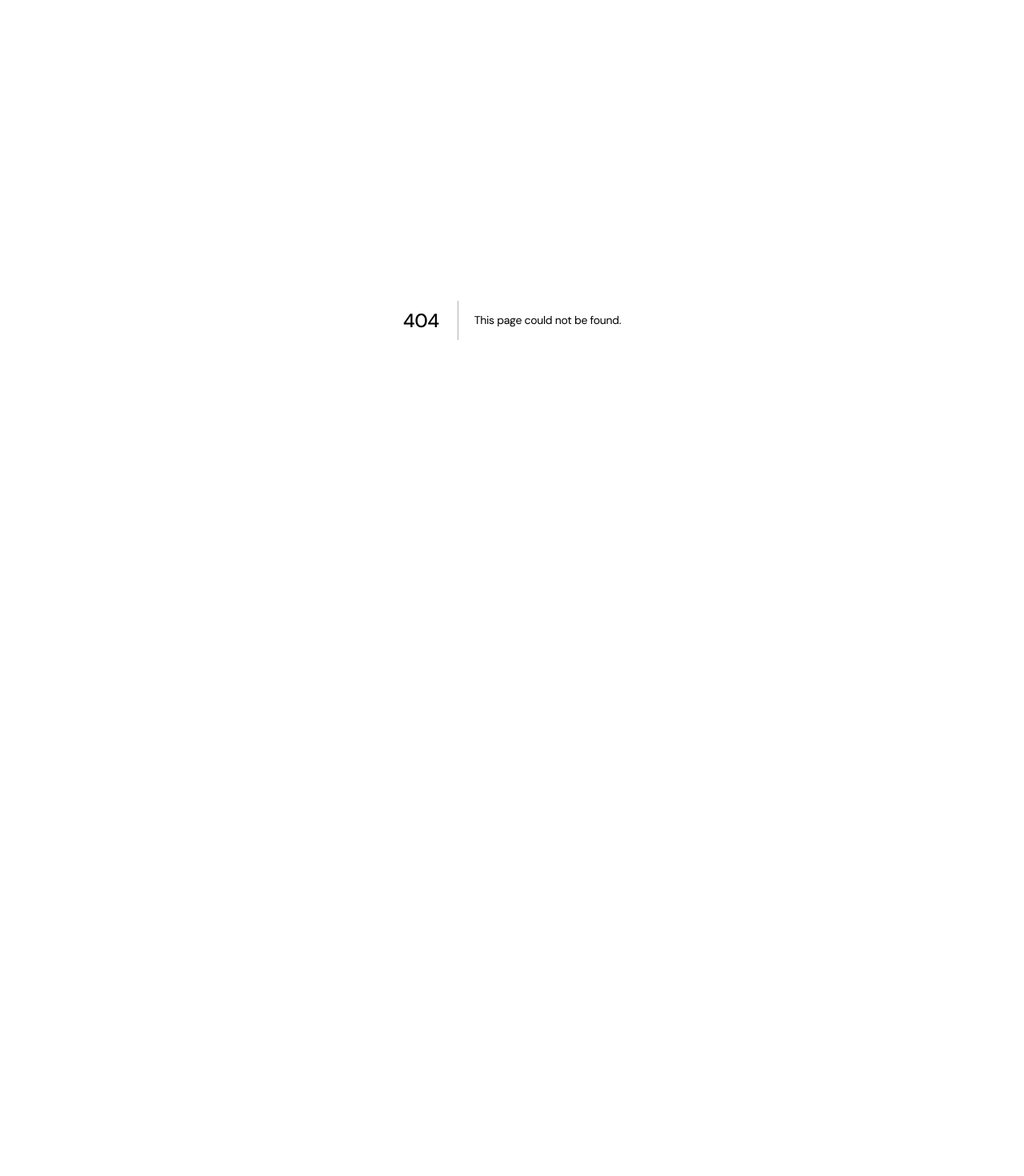
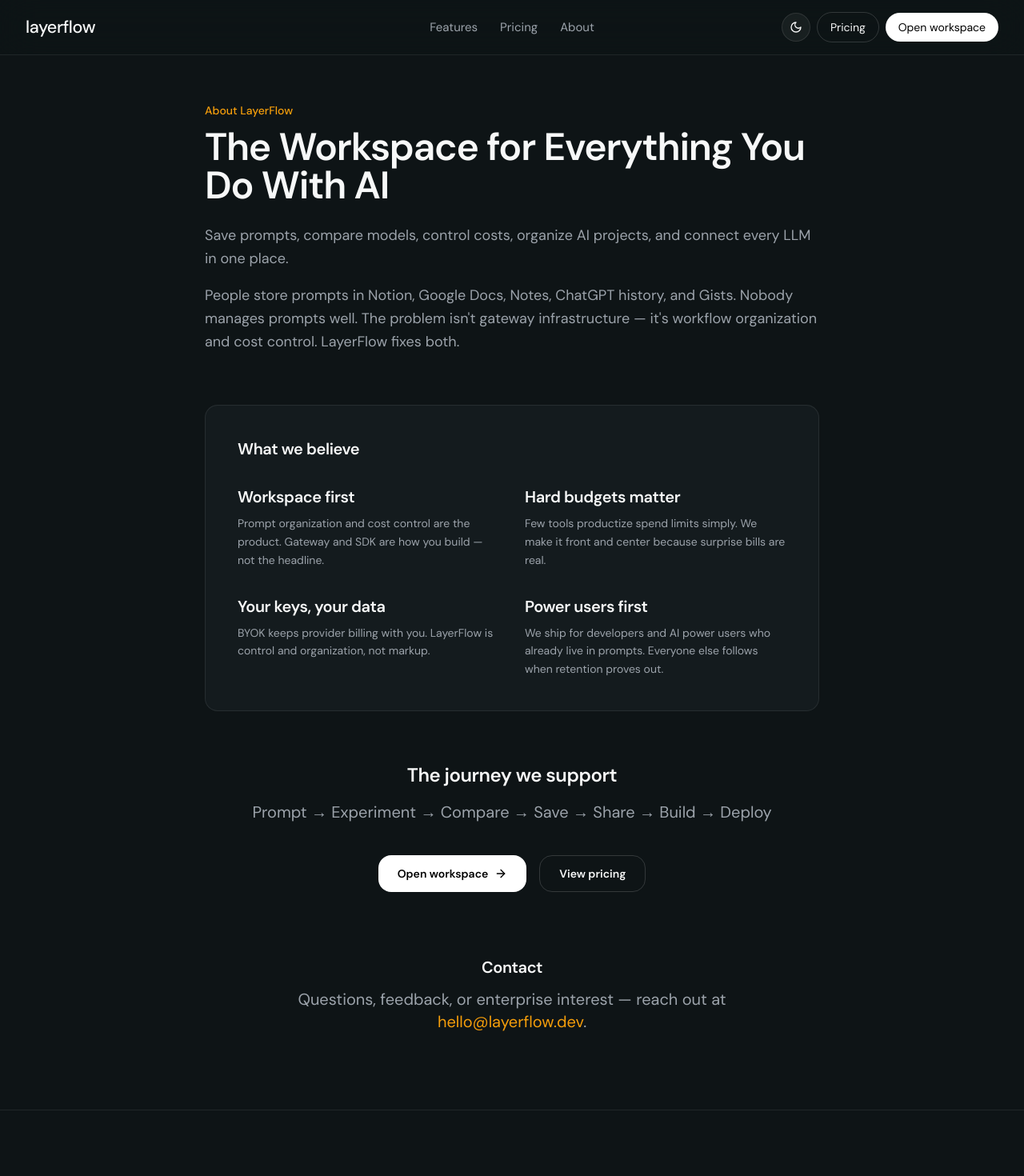
Before and after one commit to Rohit94r/LayerFlow.In, a Next.js app: page /about in a window 1280 px wide. Before the commit this address had no page. Shown: the top 1470 px of the page at 80% size. Before the commit the page ends 800 px from the top, so only its background shows below. Built offline with nearby package versions, Linux system fonts and the light colour scheme.

Commit message:
feat: add about page with mission and team
Create the about page showcasing the LayerFlow mission, team
values, and background on why the platform was built for
AI prompt management.

```diff
--- /dev/null
+++ b/app/(marketing)/about/page.tsx
@@ -0,0 +1,90 @@
+import { ArrowRight } from "lucide-react";
+import { aboutValues, journeySteps, site } from "@/lib/marketing-content";
+import Reveal from "@/components/marketing/Reveal";
+import type { Metadata } from "next";
+
+export const metadata: Metadata = {
+  title: "About",
+  description:
+    "LayerFlow is the AI workspace for prompts, models, and cost control — built for developers and AI power users.",
+};
+
+export default function AboutPage() {
+  return (
+    <div className="mx-auto max-w-7xl px-6 pb-24 pt-32 sm:px-8">
+      <Reveal>
+        <div className="mx-auto max-w-3xl">
+          <p className="text-sm font-medium text-brand">About LayerFlow</p>
+          <h1 className="mt-3 font-sans text-4xl font-semibold tracking-tight text-ink sm:text-5xl">
+            {site.headline}
+          </h1>
+          <p className="mt-6 text-lg leading-relaxed text-muted">
+            {site.subtitle}
+          </p>
+          <p className="mt-4 text-lg leading-relaxed text-muted">
+            People store prompts in Notion, Google Docs, Notes, ChatGPT history,
+            and Gists. Nobody manages prompts well. The problem isn&apos;t
+            gateway infrastructure — it&apos;s workflow organization and cost
+            control. LayerFlow fixes both.
+          </p>
+        </div>
+      </Reveal>
+
+      <Reveal delay={0.08}>
+        <div className="mx-auto mt-16 max-w-3xl rounded-2xl border border-border bg-surface p-8 sm:p-10">
+          <h2 className="text-xl font-semibold text-ink">What we believe</h2>
+          <div className="mt-8 grid gap-8 sm:grid-cols-2">
+            {aboutValues.map((v) => (
+              <div key={v.title}>
+                <h3 className="font-semibold text-ink">{v.title}</h3>
+                <p className="mt-2 text-sm leading-relaxed text-muted">
+                  {v.desc}
+                </p>
+              </div>
+            ))}
+          </div>
+        </div>
+      </Reveal>
+
+      <Reveal delay={0.12}>
+        <div className="mx-auto mt-16 max-w-3xl text-center">
+          <h2 className="text-2xl font-semibold text-ink">The journey we support</h2>
+          <p className="mt-4 text-muted">
+            {journeySteps.join(" → ")}
+          </p>
+          <div className="mt-10 flex flex-wrap justify-center gap-4">
+            <a
+              href={site.workspaceHref}
+              className="inline-flex items-center gap-2 rounded-xl bg-white px-6 py-3 text-sm font-semibold text-black transition-transform hover:scale-[1.02]"
+            >
+              Open workspace
+              <ArrowRight className="h-4 w-4" />
+            </a>
+            <a
+              href={site.pricingHref}
+              className="inline-flex items-center gap-2 rounded-xl border border-border-strong px-6 py-3 text-sm font-semibold text-ink transition-colors hover:bg-surface-2"
+            >
+              View pricing
+            </a>
+          </div>
+        </div>
+      </Reveal>
+
+      <Reveal delay={0.16}>
+        <div className="mx-auto mt-20 max-w-xl text-center">
+          <h2 className="text-xl font-semibold text-ink">Contact</h2>
+          <p className="mt-3 text-muted">
+            Questions, feedback, or enterprise interest — reach out at{" "}
+            <a
+              href="mailto:hello@layerflow.dev"
+              className="text-brand hover:underline"
+            >
+              hello@layerflow.dev
+            </a>
+            .
+          </p>
+        </div>
+      </Reveal>
+    </div>
+  );
+}
```
